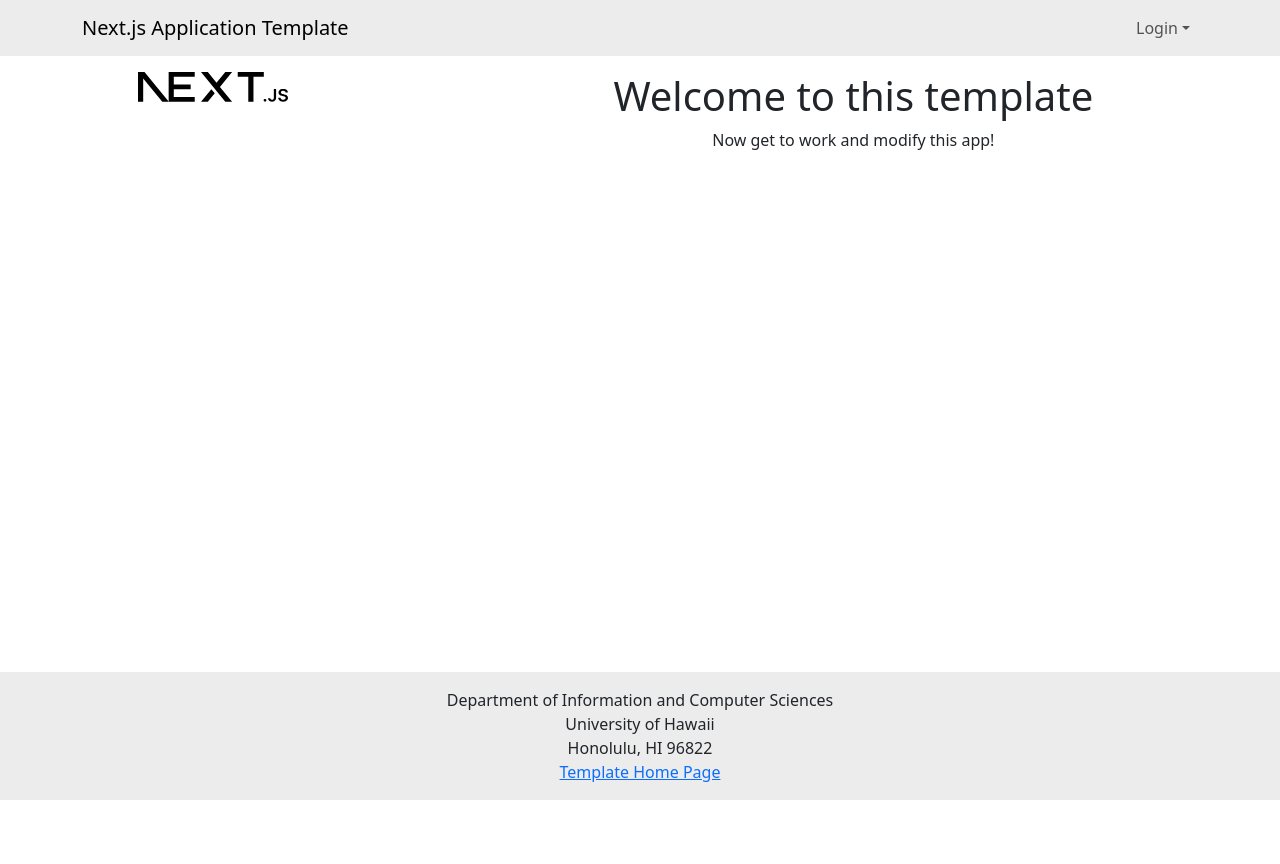
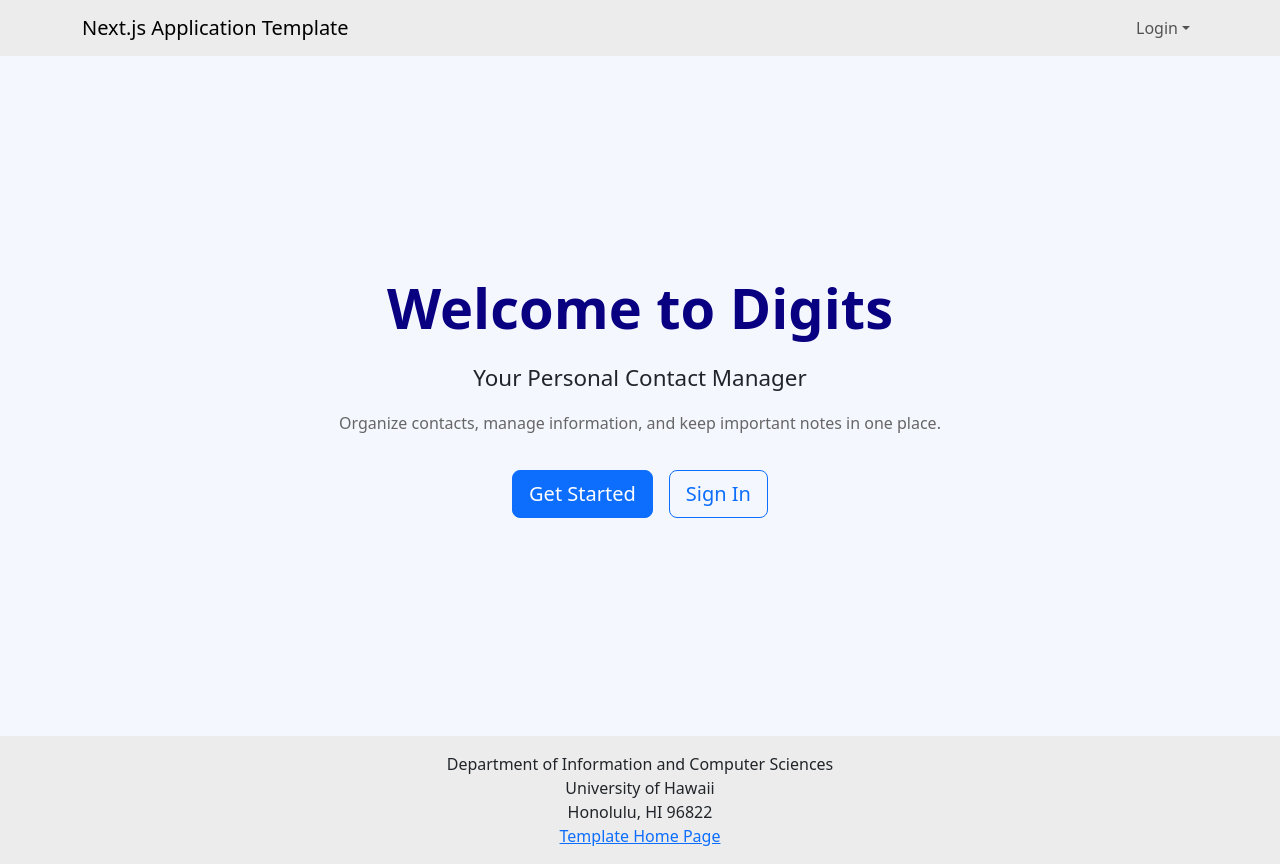
Before and after one commit to linsammi/digits, a Next.js app: page / in a window 1280 px wide. Before the commit the page ends 800 px from the top, so only its background shows below. Built offline with nearby package versions, Linux system fonts and the light colour scheme; no server answers.

Commit message:
Customize Digits landing page

```diff
--- a/src/app/page.tsx
+++ b/src/app/page.tsx
@@ -1,21 +1,32 @@
-import { Col, Container, Image, Row } from 'react-bootstrap';
-
-/** The Home page. */
-const Home = () => (
-  <main>
-    <Container id="landing-page" fluid className="py-3">
-      <Row className="align-middle text-center">
-        <Col xs={4}>
-          <Image src="next.svg" width="150px" alt="" />
-        </Col>
-
-        <Col xs={8} className="d-flex flex-column justify-content-center">
-          <h1>Welcome to this template</h1>
-          <p>Now get to work and modify this app!</p>
-        </Col>
-      </Row>
-    </Container>
-  </main>
-);
-
-export default Home;
+/** Digits landing page. */
+export default function Home() {
+  return (
+    <main style={{
+      minHeight: '85vh',
+      backgroundColor: '#f5f7ff',
+      display: 'flex',
+      alignItems: 'center',
+      justifyContent: 'center',
+      textAlign: 'center',
+      padding: '40px'
+    }}>
+      <div>
+        <h1 style={{ color: '#080080', fontSize: '3.5rem', fontWeight: 'bold' }}>
+          Welcome to Digits
+        </h1>
+        <p style={{ fontSize: '1.4rem', marginTop: '20px' }}>
+          Your Personal Contact Manager
+        </p>
+        <p style={{ color: '#666', marginBottom: '35px' }}>
+          Organize contacts, manage information, and keep important notes in one place.
+        </p>
+        <a href="/auth/signup" className="btn btn-primary btn-lg me-3">
+          Get Started
+        </a>
+        <a href="/auth/signin" className="btn btn-outline-primary btn-lg">
+          Sign In
+        </a>
+      </div>
+    </main>
+  );
+}
```
Also changed, not shown: doc/landing.png.
